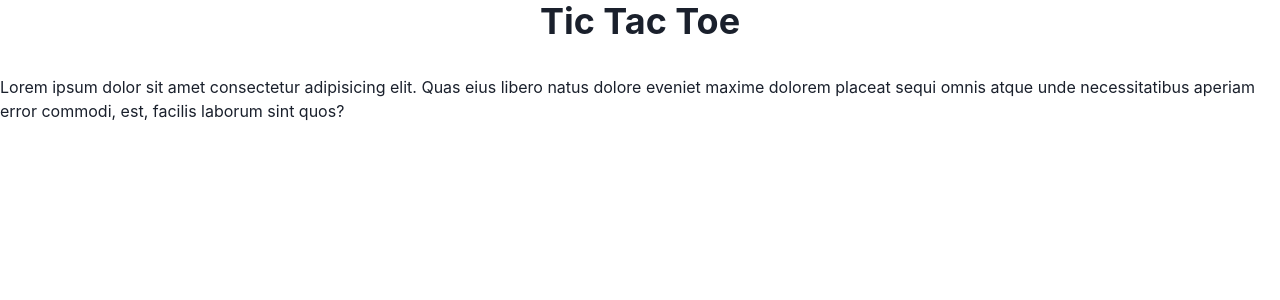
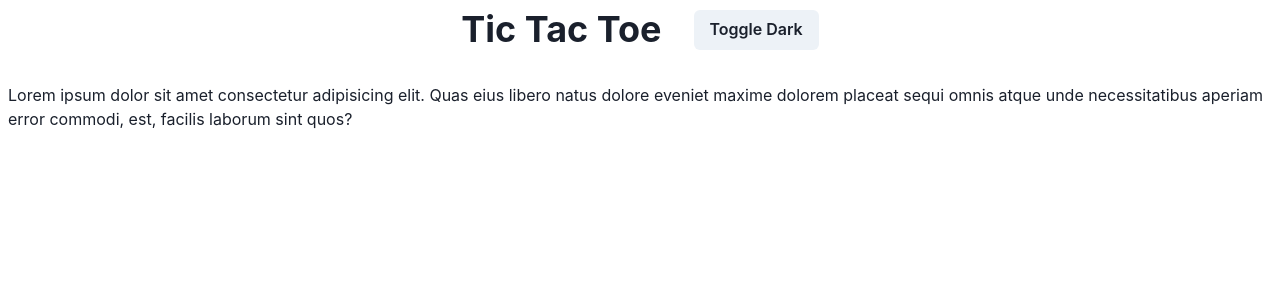
Before and after one commit to syedtaqi95/tictactoe, a React (Create React App) app: page / in a window 1280 px wide. Shown: the top 300 px of the page. Built offline with nearby package versions, Linux system fonts and the light colour scheme.

Commit message:
added color mode toggle

```diff
--- a/src/App.tsx
+++ b/src/App.tsx
@@ -1,19 +1,11 @@
 import React from "react";
 import { ChakraProvider } from "@chakra-ui/react";
-import { Heading, Text, VStack } from "@chakra-ui/react";
+import Page from "./components/Page";
 
 const App = () => {
   return (
     <ChakraProvider>
-      <VStack h="100vh" spacing={8}>
-        <Heading>Tic Tac Toe</Heading>
-        <Text>
-          Lorem ipsum dolor sit amet consectetur adipisicing elit. Quas eius
-          libero natus dolore eveniet maxime dolorem placeat sequi omnis atque
-          unde necessitatibus aperiam error commodi, est, facilis laborum sint
-          quos?
-        </Text>
-      </VStack>
+      <Page />
     </ChakraProvider>
   );
 };
--- /dev/null
+++ b/src/components/Page/Page.tsx
@@ -0,0 +1,35 @@
+import React from "react";
+import {
+  Heading,
+  Text,
+  HStack,
+  VStack,
+  Button,
+  useColorMode,
+} from "@chakra-ui/react";
+
+const Page = () => {
+  const { colorMode, toggleColorMode } = useColorMode();
+
+  return (
+    <div>
+      <VStack h="100vh" spacing={8} m={2}>
+        <HStack spacing={8}>
+          <Heading>Tic Tac Toe</Heading>
+          <Button onClick={toggleColorMode}>
+            Toggle {colorMode === "light" ? "Dark" : "Light"}
+          </Button>
+        </HStack>
+
+        <Text>
+          Lorem ipsum dolor sit amet consectetur adipisicing elit. Quas eius
+          libero natus dolore eveniet maxime dolorem placeat sequi omnis atque
+          unde necessitatibus aperiam error commodi, est, facilis laborum sint
+          quos?
+        </Text>
+      </VStack>
+    </div>
+  );
+};
+
+export default Page;
--- /dev/null
+++ b/src/components/Page/index.ts
@@ -0,0 +1 @@
+export { default } from './Page';
--- /dev/null
+++ b/src/components/index.ts
@@ -0,0 +1 @@
+export { default as Page } from './Page';
--- a/src/index.tsx
+++ b/src/index.tsx
@@ -1,12 +1,15 @@
 import React from "react";
 import ReactDOM from "react-dom/client";
+import { ColorModeScript } from "@chakra-ui/react";
 import App from "./App";
+import theme from "./theme";
 
 const root = ReactDOM.createRoot(
   document.getElementById("root") as HTMLElement
 );
 root.render(
   <React.StrictMode>
+    <ColorModeScript initialColorMode={theme.config.initialColorMode} />
     <App />
   </React.StrictMode>
 );
```
